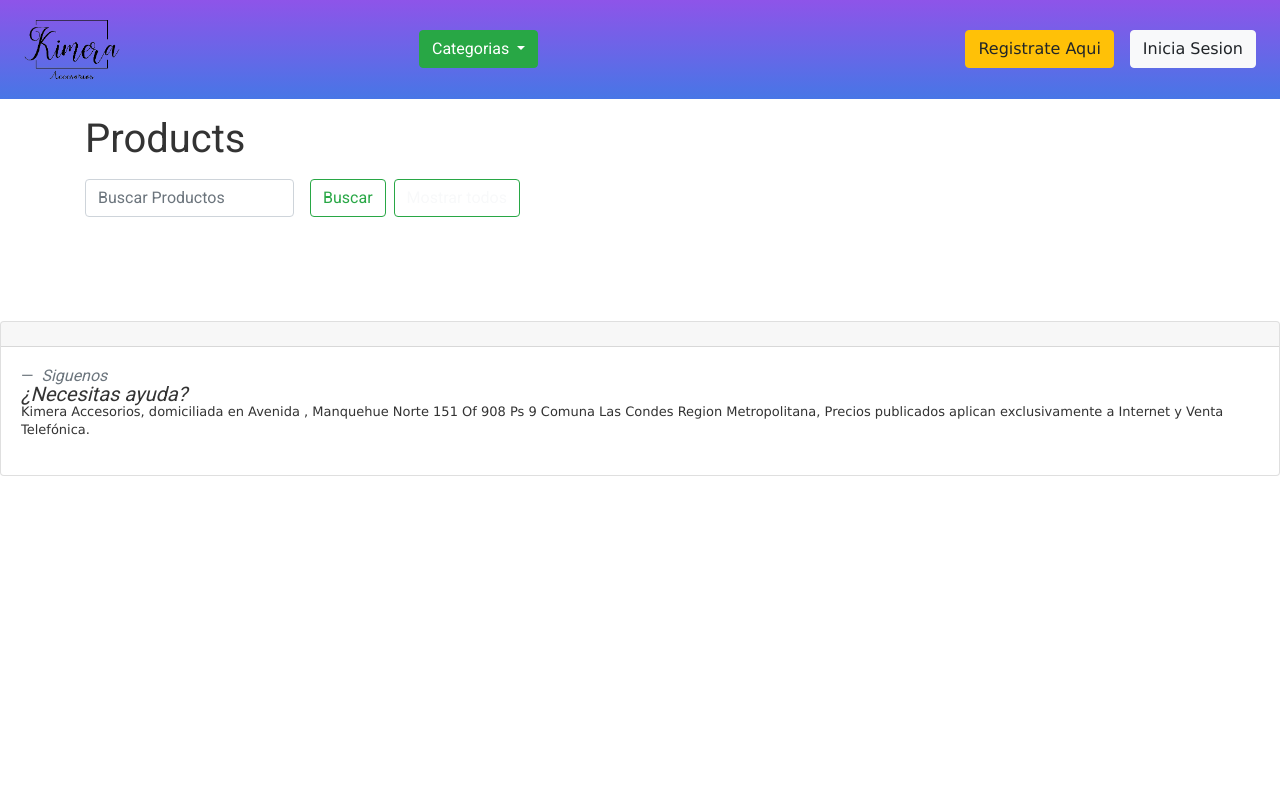
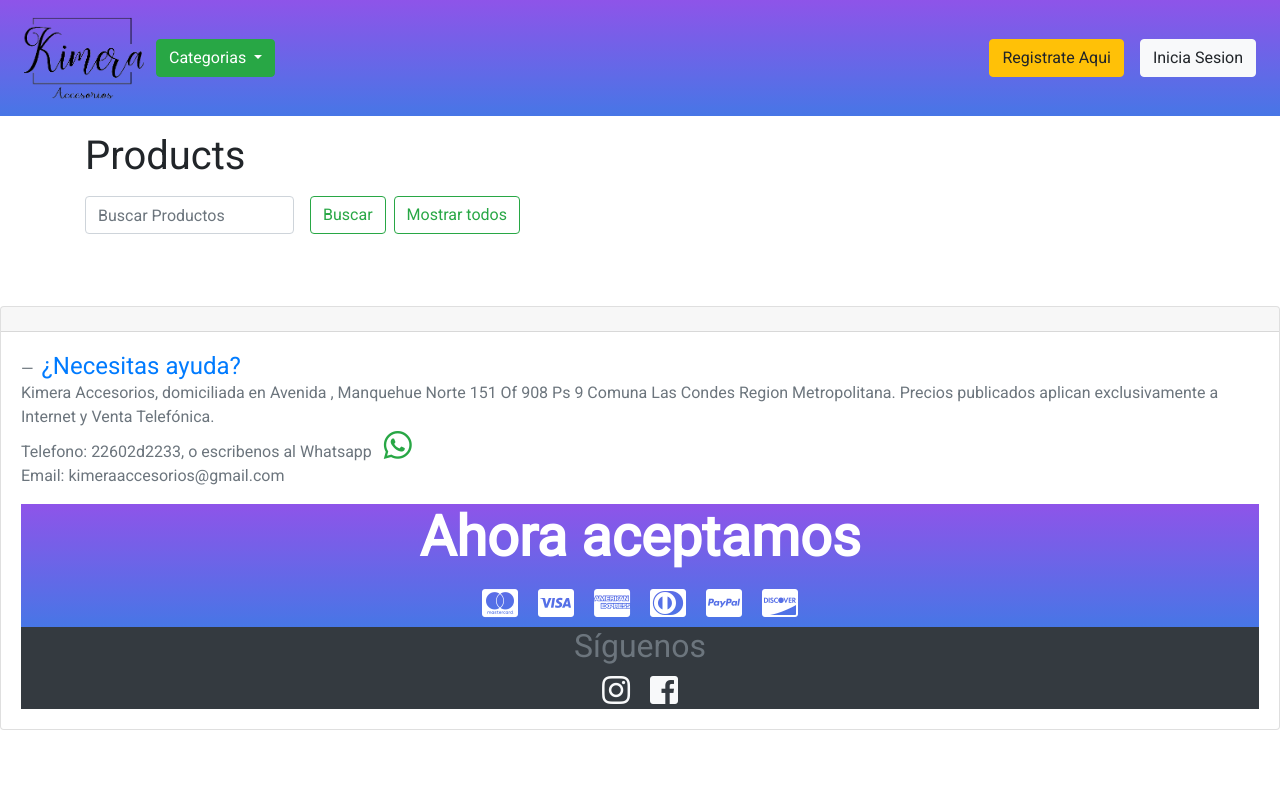
Before and after one commit to ruizender/kimera_accesories, a Rails app: page /products in a window 1280 px wide. Run offline with Rails 7, Linux system fonts and the light colour scheme; data that the repository does not hold is empty; style sheets or scripts are compiled from the project's sources; parts of the project's set-up code (start-up, migrations or seed data) failed here and were passed over; some libraries are stand-ins or nearby versions.

Commit message:
modify css and fixed views index products

```diff
--- a/app/assets/javascripts/application.js
+++ b/app/assets/javascripts/application.js
@@ -18,3 +18,19 @@
 //= require_tree .
 //= require jquery.raty
 //= require ratyrate
+
+function myFunction() {
+  var dots = document.getElementById("dots");
+  var moreText = document.getElementById("more");
+  var btnText = document.getElementById("myBtn");
+
+  if (dots.style.display === "none") {
+    dots.style.display = "inline";
+    btnText.innerHTML = "Read more";
+    moreText.style.display = "none";
+  } else {
+    dots.style.display = "none";
+    btnText.innerHTML = "Read less";
+    moreText.style.display = "inline";
+  }
+}
--- a/app/assets/stylesheets/application.css
+++ b/app/assets/stylesheets/application.css
@@ -13,9 +13,10 @@
  *= require_tree .
  *= require_self
  */
+
+  @import url('https://fonts.googleapis.com/css2?family=Roboto:ital,wght@0,400;1,300&display=swap');
   body {
     font-family: 'Roboto', sans-serif;
-
   }
 
   .navbar  {
@@ -32,3 +33,46 @@ body {
     background: linear-gradient(to bottom, #8E54E9, #4776E6);
     box-shadow: none;
   }
+
+  .image{
+    display: inline-block;
+    box-sizing: border-box;
+    vertical-align: middle;
+    max-height: 100%;
+    max-width: 100%;
+    height: 12rem;
+    width: 12rem;
+    padding-top: 2px;
+    padding-bottom: 2px;
+  }
+
+  #more {display: none;}
+
+  .cuadro{
+    width: 100px;
+    height: 100px;
+    padding: 0 ;
+    margin: 0;
+    box-sizing: border-box;
+}
+  .logo {
+    object-fit: cover;
+    width: 120%;
+    height: 100%;
+  }
+
+  .footer {
+    background: #4776E6;
+    background: -webkit-linear-gradient(to bottom, #8E54E9, #4776E6);
+    background: linear-gradient(to bottom, #8E54E9, #4776E6);
+    box-shadow: none;
+
+  }
+
+  .image-footer{
+    display: inline-block;
+    vertical-align: middle;
+    max-width: 2.5rem;
+    padding-top: 2rem;
+    padding-bottom: 2rem;
+  }
--- a/app/assets/stylesheets/scaffolds.scss
+++ /dev/null
@@ -1,86 +0,0 @@
-body {
-  background-color: #fff;
-  color: #333;
-  font-family: verdana, arial, helvetica, sans-serif;
-  font-size: 13px;
-  line-height: 18px;
-  min-height: 100vh;
-  display: flex;
-  flex-direction: column;
-}
-
-p, ol, ul, td {
-  font-family: verdana, arial, helvetica, sans-serif;
-  font-size: 13px;
-  line-height: 18px;
-}
-
-pre {
-  background-color: #eee;
-  padding: 10px;
-  font-size: 11px;
-}
-
-a {
-  color: #000;
-
-  &:visited {
-    color: #666;
-  }
-
-  &:hover {
-    color: #fff;
-    background-color: #000;
-  }
-}
-
-th {
-  padding-bottom: 5px;
-}
-
-td {
-  padding: 0 5px 7px;
-}
-
-div {
-  &.field, &.actions {
-    margin-bottom: 10px;
-  }
-}
-
-#notice {
-  color: green;
-}
-
-.field_with_errors {
-  padding: 2px;
-  background-color: red;
-  display: table;
-}
-
-#error_explanation {
-  width: 450px;
-  border: 2px solid red;
-  padding: 7px 7px 0;
-  margin-bottom: 20px;
-  background-color: #f0f0f0;
-
-  h2 {
-    text-align: left;
-    font-weight: bold;
-    padding: 5px 5px 5px 15px;
-    font-size: 12px;
-    margin: -7px -7px 0;
-    background-color: #c00;
-    color: #fff;
-  }
-
-  ul li {
-    font-size: 12px;
-    list-style: square;
-  }
-}
-
-label {
-  display: block;
-}
--- a/app/controllers/products_controller.rb
+++ b/app/controllers/products_controller.rb
@@ -6,7 +6,7 @@ class ProductsController < ApplicationController
 
   # GET /products or /products.json
   def index
-    #@products = Product.all
+    @products = Product.all.order(:created_at => :asc)
     if current_user
       @order = Order.find_by(user_id: current_user.id)
     end
@@ -14,7 +14,7 @@ class ProductsController < ApplicationController
     @q = Product.ransack(params[:q])
     @products = @q.result(distinct: true)
 
-    @products = Kaminari.paginate_array(@products).page(params[:page]).per(5)
+    @products = Kaminari.paginate_array(@products).page(params[:page]).per(6)
   end
 
   # GET /products/1 or /products/1.json
--- a/app/controllers/shopping_carts_controller.rb
+++ b/app/controllers/shopping_carts_controller.rb
@@ -1,6 +1,6 @@
 class ShoppingCartsController < ApplicationController
   before_action :authenticate_user!
-  before_action :find_product , only: %i[destroy]
+  before_action :find_cart , only: %i[destroy]
 
   def update
     product = params[:shopping_cart][:product_id]
@@ -24,7 +24,7 @@ class ShoppingCartsController < ApplicationController
   private
     # Use callbacks to share common setup or constraints between actions.
 
-    def find_product
+    def find_cart
       @cart = ShoppingCart.find(params[:id])
     end
 end
--- a/app/views/devise/shared/_footer.html.erb
+++ b/app/views/devise/shared/_footer.html.erb
@@ -3,9 +3,39 @@
   </div>
   <div class="card-body">
     <blockquote class="blockquote mb-0">
-      <footer class="blockquote-footer"> <cite title="Source Title">Siguenos</cite></footer>
-      <cite title="Source Title">¿Necesitas ayuda?</cite></footer>
-      <p>Kimera Accesorios, domiciliada en Avenida , Manquehue Norte 151 Of 908 Ps 9 Comuna Las Condes Region Metropolitana, Precios publicados aplican exclusivamente a Internet y Venta Telefónica.</p>
+      <footer class="blockquote-footer">
+        <%= link_to "¿Necesitas ayuda?", root_path, class:'h4 '%>
+
+      <p>Kimera Accesorios, domiciliada en Avenida , Manquehue Norte 151 Of 908 Ps 9 Comuna Las   Condes Region Metropolitana. Precios publicados aplican exclusivamente a Internet y Venta Telefónica.<br>
+          Telefono: 22602d2233, o escribenos al Whatsapp <a href="http://wa.link/o16a2f/"><i class="fab fa-whatsapp fa-2x mx-2 text-success"></i></a> <br>
+          Email: kimeraaccesorios@gmail.com</p>
+
+
+
+    <div>
+      <div class="footer text-white text-center">
+        <div class="sec-prefooter text-center">
+        <div class="sec-prefooter"><h2 class="display-4 font-weight-bold text-center">Ahora aceptamos</h2></div>
+          <i class="fab fa-cc-mastercard fa-2x p-2"></i>
+          <i class="fab fa-cc-visa fa-2x p-2" ></i>
+          <i class="fab fa-cc-amex fa-2x p-2"></i>
+          <i class="fab fa-cc-diners-club fa-2x p-2"></i>
+          <i class="fab fa-cc-paypal fa-2x p-2"></i>
+          <i class="fab fa-cc-discover fa-2x p-2"></i>
+        </div>
+          </div>
+          <div class=" bg-dark">
+            <div class="row">
+                <br>
+                  <div class="text-center ml-auto mr-auto">
+                  <h2 class="text-center">Síguenos</h2>
+                  <a href="https://instagram.com/kimera_accesorios?utm_medium=copy_link">
+                    <i class="fab fa-instagram fa-2x mx-2 text-light"></i></a>
+                    <a href="https://www.facebook.com/kimeraaccesorioscl">
+                    <i class="fab fa-facebook-square fa-2x mx-2 text-light"></i></a>
+              </div>
+            </div>
+    </footer>
     </blockquote>
   </div>
 </div>
--- a/app/views/devise/shared/_navbar.html.erb
+++ b/app/views/devise/shared/_navbar.html.erb
@@ -1,12 +1,15 @@
 <nav class="navbar navbar-expand-lg navbar-dark bg-dark">
-  <a class="navbar-brand" href="<%= root_path %>"> <%= image_tag("logo_kimera.png", style: 'height:10%; width:30%') %> </a>
-
+  <div class="mx-2">
+    <a class="navbar-brand cuadro" href="<%= root_path %>">
+      <%= image_tag("logo_kimera.png", class:'logo') %>
+    </a>
+  </div>
   <button class="navbar-toggler" type="button" data-toggle="collapse" data-target="#navbarNav" aria-controls="navbarNav" aria-expanded="false" aria-label="Toggle navigation">
     <span class="navbar-toggler-icon"></span>
   </button>
     <div class="collapse navbar-collapse" id="navbarNav">
-      <div class="dropdown show">
-    <a class="btn btn-outline-success my-2 my-sm-0 dropdown-toggle mx-2" href="#" role="button" id="dropdownMenuLink" data-toggle="dropdown" aria-haspopup="true" aria-expanded="false">
+      <div class="dropdown show ml-4">
+    <a class="btn btn-outline-success my-2 my-sm-0 dropdown-toggle" href="#" role="button" id="dropdownMenuLink" data-toggle="dropdown" aria-haspopup="true" aria-expanded="false">
       Categorias
     </a>
     <div class="dropdown-menu" aria-labelledby="dropdownMenuLink">
@@ -17,7 +20,7 @@
   </div>
     <% if current_user && current_user.admin == true  %>
     <%= link_to 'Nuevo Producto', new_product_path, class:'btn btn-outline-success btn-light mx-2' %>
-    <%= link_to 'Nueva Categoria', new_category_path, class:'btn btn-outline-success btn-light mx-2' %>
+    <%= link_to 'Nueva Categoria', new_category_path, class:'btn btn-outline-success btn-light' %>
     <% end  %>
       <ul class="navbar-nav ml-auto">
         <% if current_user %>
--- a/app/views/layouts/application.html.erb
+++ b/app/views/layouts/application.html.erb
@@ -4,11 +4,12 @@
       <title>Kimera Accessories</title>
       <%= csrf_meta_tags %>
       <%= csp_meta_tag %>
+      <meta charset="utf-8" />
+      <meta name="viewport" content="width=device-width, initial-scale=1, shrink-to-fit=no" />
+      <meta name="Author" content="Ender Ruiz" />
       <%= stylesheet_link_tag    'application', media: 'all', 'data-turbolinks-track': 'reload' %>
-      <%= javascript_include_tag 'application', 'data-turbolinks-track': 'reload' %>
       <link rel="stylesheet" href="https://cdn.jsdelivr.net/npm/bootstrap@4.6.0/dist/css/bootstrap.css" crossorigin="anonymous">
       <link rel="preconnect" href="https://fonts.gstatic.com">
-      <link href="https://fonts.googleapis.com/css2?family=Roboto:wght@300;400&display=swap" rel="stylesheet">
       <link rel="stylesheet" href="https://use.fontawesome.com/releases/v5.6.3/css/all.css" />
       <%= stylesheet_link_tag    'application', media: 'all', 'data-turbolinks-track': 'reload' %>
     </head>
@@ -18,6 +19,7 @@
           <%= yield %>
         </div>
         <%= render 'devise/shared/footer' %>
+        <%= javascript_include_tag 'application', 'data-turbolinks-track': 'reload' %>
         <script src="https://code.jquery.com/jquery-3.5.1.slim.js" crossorigin="anonymous"></script>
         <script src="https://cdn.jsdelivr.net/npm/popper.js@1.16.1/dist/umd/popper.js" crossorigin="anonymous"></script>
         <script src="https://cdn.jsdelivr.net/npm/bootstrap@4.6.0/dist/js/bootstrap.js" crossorigin="anonymous"></script>
--- a/app/views/products/index.html.erb
+++ b/app/views/products/index.html.erb
@@ -7,51 +7,66 @@
     <div  class="form-inline my-2 my-lg-0"%>
         <%= f.search_field :name_or_descriptions_cont, placeholder: 'Buscar Productos', class:"form-control mr-sm-2" %>
         <%= f.submit "Buscar", class:"btn btn-outline-success mx-2 my-2" %>
-  <%= link_to "Mostrar todos", root_path, class:'btn btn-outline-success text-light'%>
+        <%= link_to "Mostrar todos", root_path, class:'btn btn-outline-success text-success'%>
     </div>
 <% end %>
 
-
+<div class="card-deck container-fluid py-2 mx-auto">
     <div class="row">
-  <div class="col-md-8 offset-2">
-    <div class="container">
-      <div class="row">
-        <% @products.each do |product| %> <div class="col-md-3">
+        <% @products.each do |product| %>
             <div class="card">
                 <%= link_to (product_path(product)) do %>
-            <img class="card-img-top"
-              src="<%= product.photo%>" alt=""/>
-            <div class="card-block">
-              <h5 class="card-title"><%= product.name %></h5>
-                <div class="card-text">
-                <div class="badge badge-primary">
-                <%= product.category.name %></div>
+                <%= image_tag product.photo, class:"image" %>
                 <% end %>
-                <div>$<%= product.price %></div>
-                </div>
-                  <%= product.descriptions %>
-                    <div class="row float-right">
-                      <div class="col-md-12">
-                          <%= form_for :shopping_cart, url: shopping_cart_path(product), method: :put do |f| %>
+                <div class="card-body">
+                    <h5 class="card-title h3 text-dark"><%= product.name %></h5>
+                        <%= form_for :cart, url: shopping_cart_path(product), method: :put do |f| %>
                         <%= f.hidden_field :product_id, value: product.id %>
                         <%= f.hidden_field :quantity, value: 1 %>
-                          <%= f.submit "Add to cart", class:"btn btn-primary btn-sm" %>
+                        <span>Calificación : <%= rating_for product, 'price', star: 5 %></span>
+                    </div>
+                    <p class="card-text h4 text-danger text-center">$<%= product.price %></p>
+                        <%= f.submit "Agregar al carrito", class:"btn btn-primary btn-sm mx-2 my-2"%>
+                    </div>
+            <% end %>
         <% end %>
     </div>
 </div>
+
+
+
+<!--
+
+
+
+
+<div class="container-fluid">
+    <div class="row my-5 mx-1">
+        <div class="col-4 ">
+
+                <% @products.each do |product| %>
+                    <div class="card">
+                        <%= link_to (product_path(product)) do %>
+                            <%= image_tag product.photo, class:"image" %>
+                        <% end %>
+                            <div class="card-body">
+                                <h5 class="card-title h3 text-dark"><%= product.name %></h5>
+                                    <%= form_for :cart, url: shopping_cart_path(product), method: :put do |f| %>
+                                    <%= f.hidden_field :product_id, value: product.id %>
+                                    <%= f.hidden_field :quantity, value: 1 %>
+                                    <span>Calificación : <%= rating_for product, 'price', star: 5 %></span>
                             </div>
-                    </div>
-                  </div>
+                                <p class="card-text h4 text-danger text-center">$<%= product.price %></p>
+                                <%= f.submit "Agregar al carrito", class:"btn btn-primary btn-sm mx-2 my-2"%>
+                    <% end %>
                 <% end %>
                             </div>
             </div>
         </div>
     </div>
 
+-->
 
-
-<div class="row ">
 <div class="col-md-8 offset-md-2 mx-2 my-5 ">
-      <%= paginate @products, class:'btn btn-light mx-2'  %>
+    <%= paginate @products, class:'btn btn-danger mx-2'  %>
 </div>
-</div>
--- a/config/locales/devise.en.yml
+++ b/config/locales/devise.en.yml
@@ -46,8 +46,8 @@ en:
       updated: "Your account has been updated successfully."
       updated_but_not_signed_in: "Your account has been updated successfully, but since your password was changed, you need to sign in again."
     sessions:
-      signed_in: "Signed in successfully."
-      signed_out: "Signed out successfully."
+      signed_in: "¡Has iniciado sesión, bienvenido!"
+      signed_out: "Cerraste sesión, vuelve pronto"
       already_signed_out: "Signed out successfully."
     unlocks:
       send_instructions: "You will receive an email with instructions for how to unlock your account in a few minutes."
```
Also changed, not shown: app/views/products/show.html.erb (+5 -5 lines), app/views/shopping_carts/show.html.erb (+12 -7 lines). Lines whose indentation alone changed are shown as unchanged.
